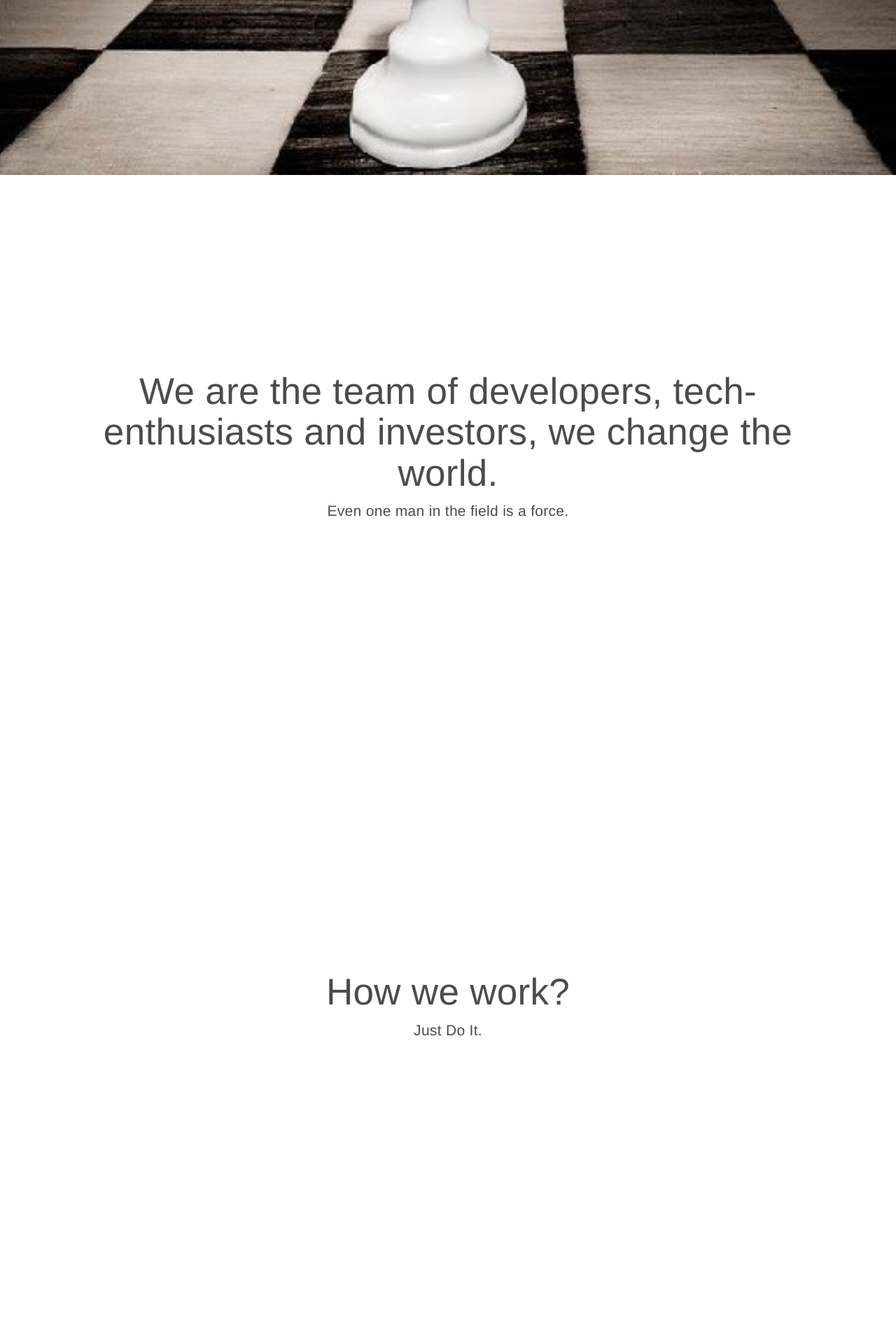
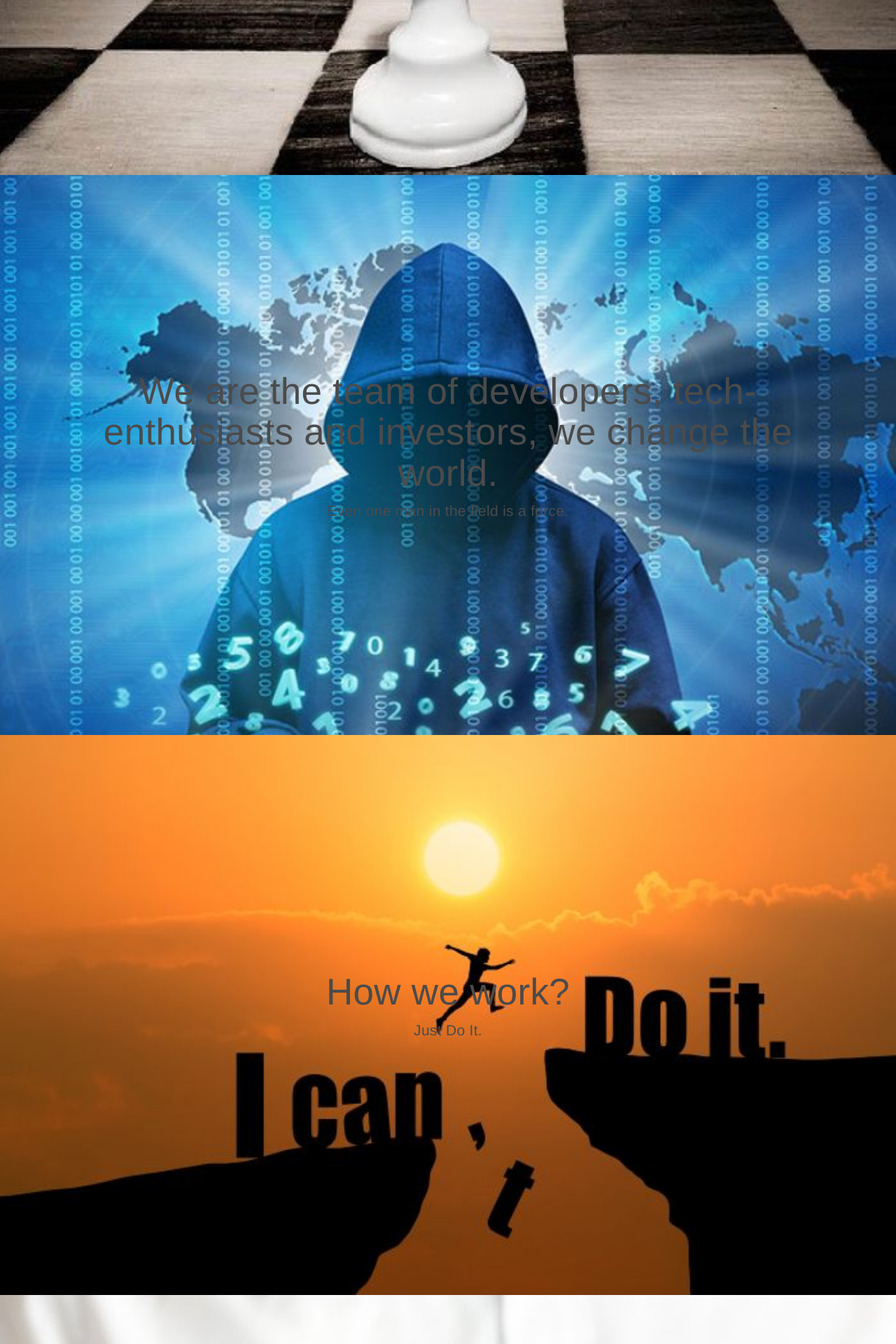
Before and after one commit to fastogt/fastogt_site_new, a Flask app: page / in a window 1280 px wide. Shown: the part 550-2470 px from the top of the page at 70% size. Run offline with Flask 2, Linux system fonts and the light colour scheme; parts of the project's set-up code (start-up, migrations or seed data) failed here and were passed over; some libraries are stand-ins or nearby versions.

Commit message:
New style

```diff
--- a/app/static/assets/css/index.css
+++ b/app/static/assets/css/index.css
@@ -97,8 +97,23 @@
 / / min-height: 600 px;
 }
 
-#about-main {
-    background: url(../images/bg-section-main.jpg) no-repeat top center scroll;
+#main {
+    background: url(../images/main.jpg) no-repeat top center scroll;
+    background-size: cover;
+}
+
+#about {
+    background: url(../images/about.jpg) no-repeat top center scroll;
+    background-size: cover;
+}
+
+#clients {
+    background: url(../images/clients.jpg) no-repeat top center scroll;
+    background-size: cover;
+}
+
+#how_we_work {
+    background: url(../images/how_we_work.jpg) no-repeat top center scroll;
     background-size: cover;
 }
 
--- a/app/templates/index.html
+++ b/app/templates/index.html
@@ -51,7 +51,7 @@
 
 <main>
     <!--Section About-->
-    <section id="about-main" class="vertical-align">
+    <section id="main" class="vertical-align">
         <div class="container">
             <div class="jumbotron text-center">
                 <h1>We believe in our founders</h1>
@@ -97,7 +97,7 @@
     <section id="team" class="vertical-align text-center">
         <div class="container">
             <h1>Our team</h1>
-            <div class="text-center">
+            <div class="col-md-6">
                 <img src="{{ url_for('static', filename='assets/images/ceo.jpg') }}" alt="Image">
                 <h3><b>Topilski Alexandr</b></h3>
                 <p class="post"><i>CEO and Founder</i></p>
@@ -114,11 +114,12 @@
                     </a>
                 </p>
             </div>
-            <div class="text-center">
+            <div class="col-md-6">
                 <img src="{{ url_for('static', filename='assets/images/team.jpg') }}" alt="Image">
                 <h3><b>Team</b></h3>
                 <p class="post"><i>10+ Best developers</i></p>
                 <p>C/C++/Python/Java/Javascript/HTML/SAP/Android/IOS developers.</p>
+                <a href="{{ config['PUBLIC_CONFIG'].company.domain }}" class="btn btn-success btn-xs" >Let's start work!</a>
             </div>
         </div>
     </section>
```
Also changed, not shown: app/static/assets/images/about.jpg (added), app/static/assets/images/bg-section-participate.png (deleted), app/static/assets/images/clients.jpg (added), app/static/assets/images/how_we_work.jpg (added), app/static/assets/images/icon-business.png (deleted), app/static/assets/images/icon-dev.png (deleted), app/static/assets/images/icon-invest.png (deleted), app/static/assets/images/icon-legal-aid.png (deleted), app/static/assets/images/icon-start.png (deleted), app/static/assets/images/icon-training.png (deleted), app/static/assets/images/linkedin.png (deleted), app/static/assets/images/main.jpg (renamed from app/static/assets/images/bg-section-main.jpg).
